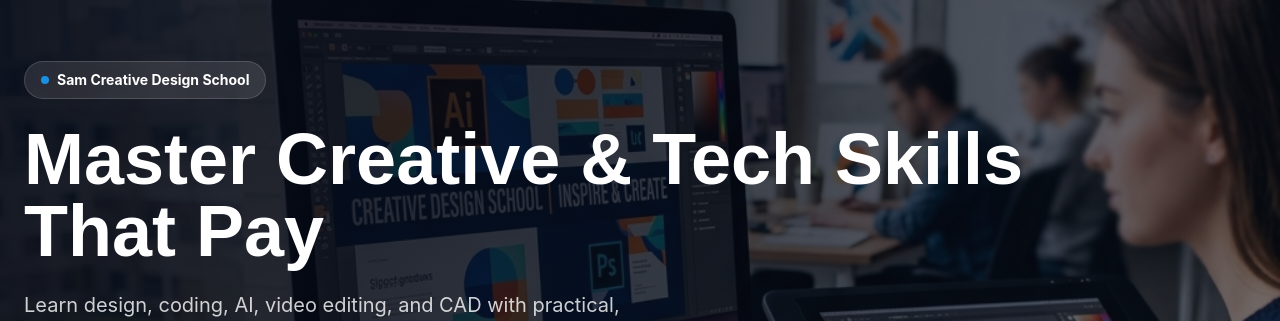
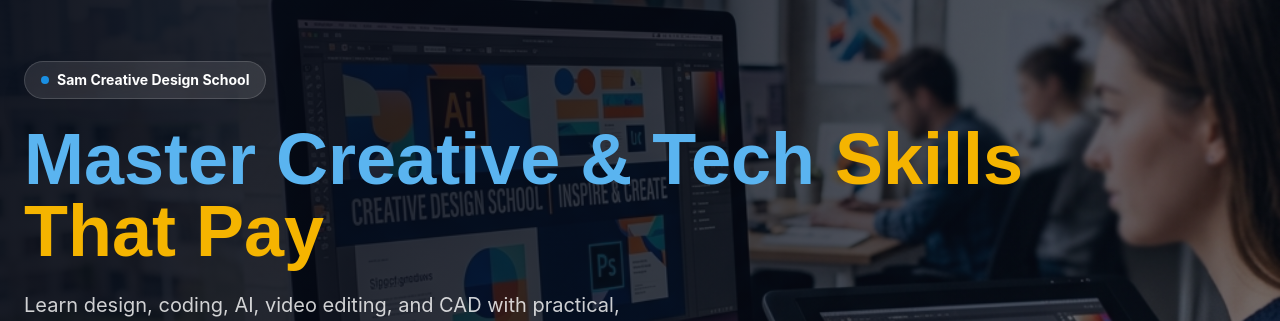
Before and after one commit to Samkimiri/sam-creative-design-school, a Next.js app: page / in a window 1280 px wide. Shown: the part 147-468 px from the top of the page. Built offline with nearby package versions, Linux system fonts and the light colour scheme; no server answers; the database is empty.

Commit message:
Style homepage hero headline colors

```diff
--- a/src/app/page.tsx
+++ b/src/app/page.tsx
@@ -20,6 +20,21 @@ import {
 } from "lucide-react";
 
 export const dynamic = "force-dynamic";
+
+function renderHeroTitle(title: string) {
+  const normalizedTitle = title.trim().toLowerCase();
+
+  if (normalizedTitle === "master creative & tech skills that pay") {
+    return (
+      <>
+        <span className="text-primary-light">Master Creative &amp; Tech</span>{" "}
+        <span className="text-[#F5B400]">Skills That Pay</span>
+      </>
+    );
+  }
+
+  return title;
+}
 
 export default async function Home() {
   const [intake, content, courses] = await Promise.all([
@@ -94,7 +109,7 @@ export default async function Home() {
           </div>
 
           <h1 className="animate-fade-in mb-6 max-w-5xl text-5xl font-extrabold leading-[0.95] text-white md:text-7xl">
-            {content.homepage.title}
+            {renderHeroTitle(content.homepage.title)}
           </h1>
           <p className="animate-fade-in mb-10 max-w-2xl text-lg leading-8 text-white/80 md:text-xl" style={{ animationDelay: "0.2s" }}>
             {content.homepage.subtitle}
```
